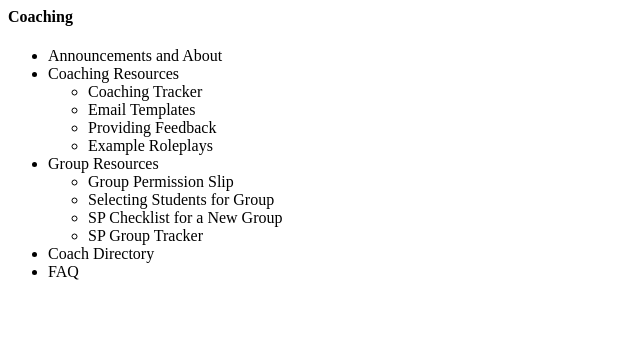
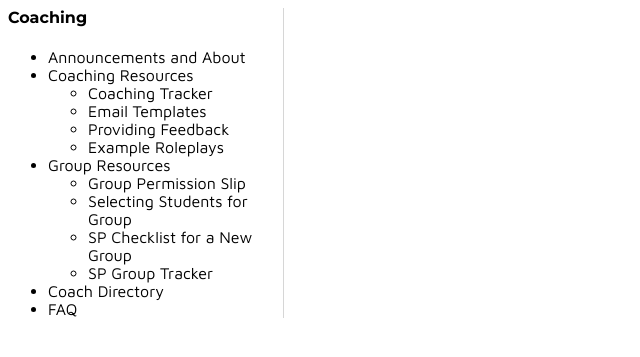
Before and after one commit to hanncou/hanncou.github.io, a PHP site: page / in a window 1280 px wide. Shown: the top 357 px of the page, without its empty margins (0-640 px from the left). Run offline with PHP 8.4, Linux system fonts and the light colour scheme.

Commit message:
updated fonts

```diff
--- a/sidebar-nav/index.html
+++ b/sidebar-nav/index.html
@@ -1,5 +1,6 @@
 <head>
-    <link src="style.css" type="text/css">
+    <link href="style.css" type="text/css" rel="stylesheet">
+    <link href="https://fonts.googleapis.com/css?family=Maven+Pro|Montserrat:700" rel="stylesheet">
 </head>
 <body>
 
--- a/sidebar-nav/style.css
+++ b/sidebar-nav/style.css
@@ -1,4 +1,14 @@
 .nav-wrapper{
-    width: 400px;
+    width: 275px;
     border-right: 1px solid hsl(0, 0%, 84%);
 }
+
+h4{
+    font-family: Montserrat;
+    font-weight: bold;
+}
+
+ul > li{
+    font-family: Maven Pro;
+    font-weight: regular;
+}
```
